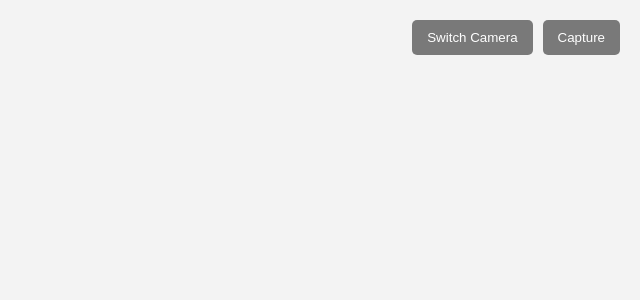
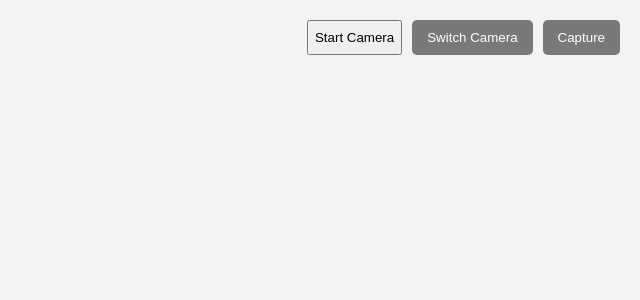
Before and after one commit to jjwwcc/jjwwcc.github.io, a Jekyll site: the page mt/index.html, which Jekyll copies as it is, in a window 1280 px wide. Shown: the top 300 px of the page, without its empty margins (640-1280 px from the left). Built offline with Jekyll 4.4.1, drawn with Linux system fonts in a browser that asks for light colours.

Commit message:
Update index.html

```diff
--- a/mt/index.html
+++ b/mt/index.html
@@ -13,6 +13,7 @@
             <canvas id="canvas" width="640" height="480" style="display: none;"></canvas>
         </div>
         <div id="button-container">
+            <button id="start-camera">Start Camera</button>
             <button id="switch-camera">Switch Camera</button>
             <button id="capture">Capture</button>
         </div>
```
